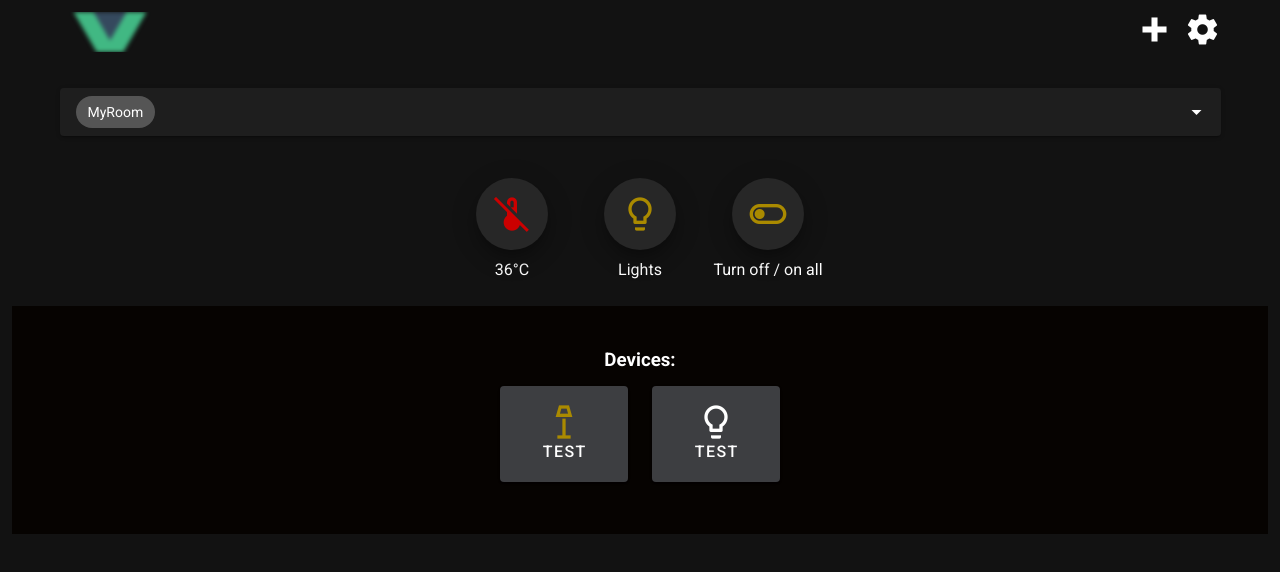
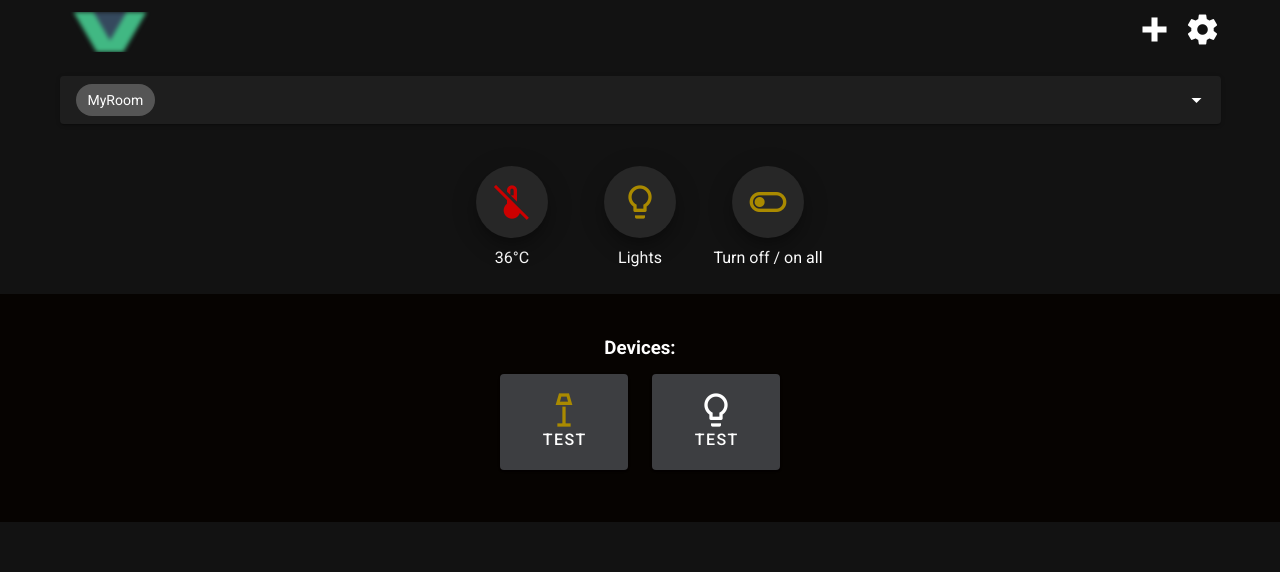
Before and after one commit to Sedriz/AdvancedHomeFrontend, a Vue app: page / in a window 1280 px wide. Shown: the top 572 px of the page. Built offline with nearby package versions, Linux system fonts and the light colour scheme; what vue-google-charts would draw is missing.

Commit message:
removed container from App.vue

```diff
--- a/src/App.vue
+++ b/src/App.vue
@@ -2,9 +2,7 @@
   <v-app>
     <Toolbar/>
     <v-main class="text-center">
-      <v-container fluid>
       <router-view/>
-    </v-container>
     </v-main>
   </v-app>
 </template>
```
